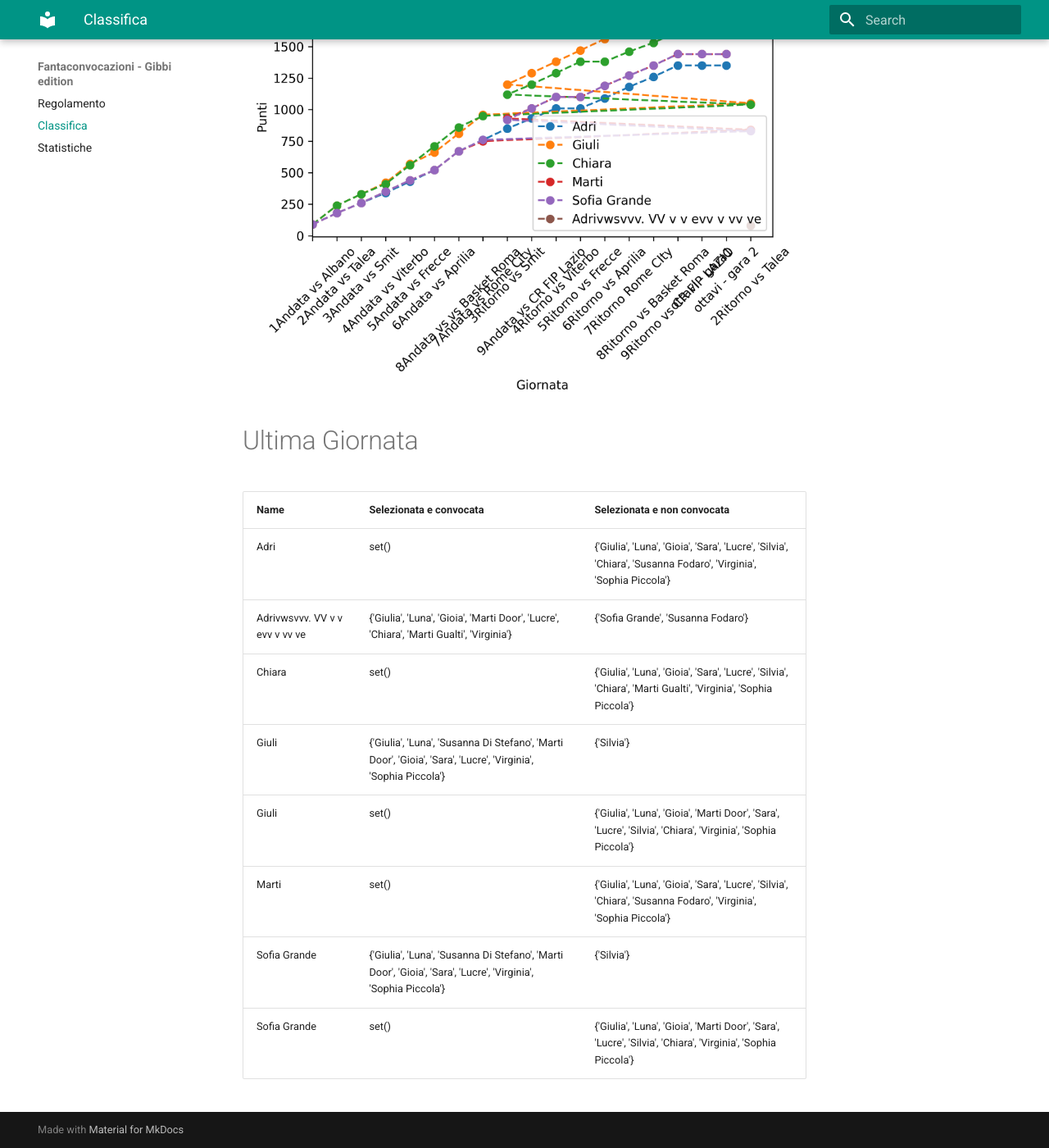
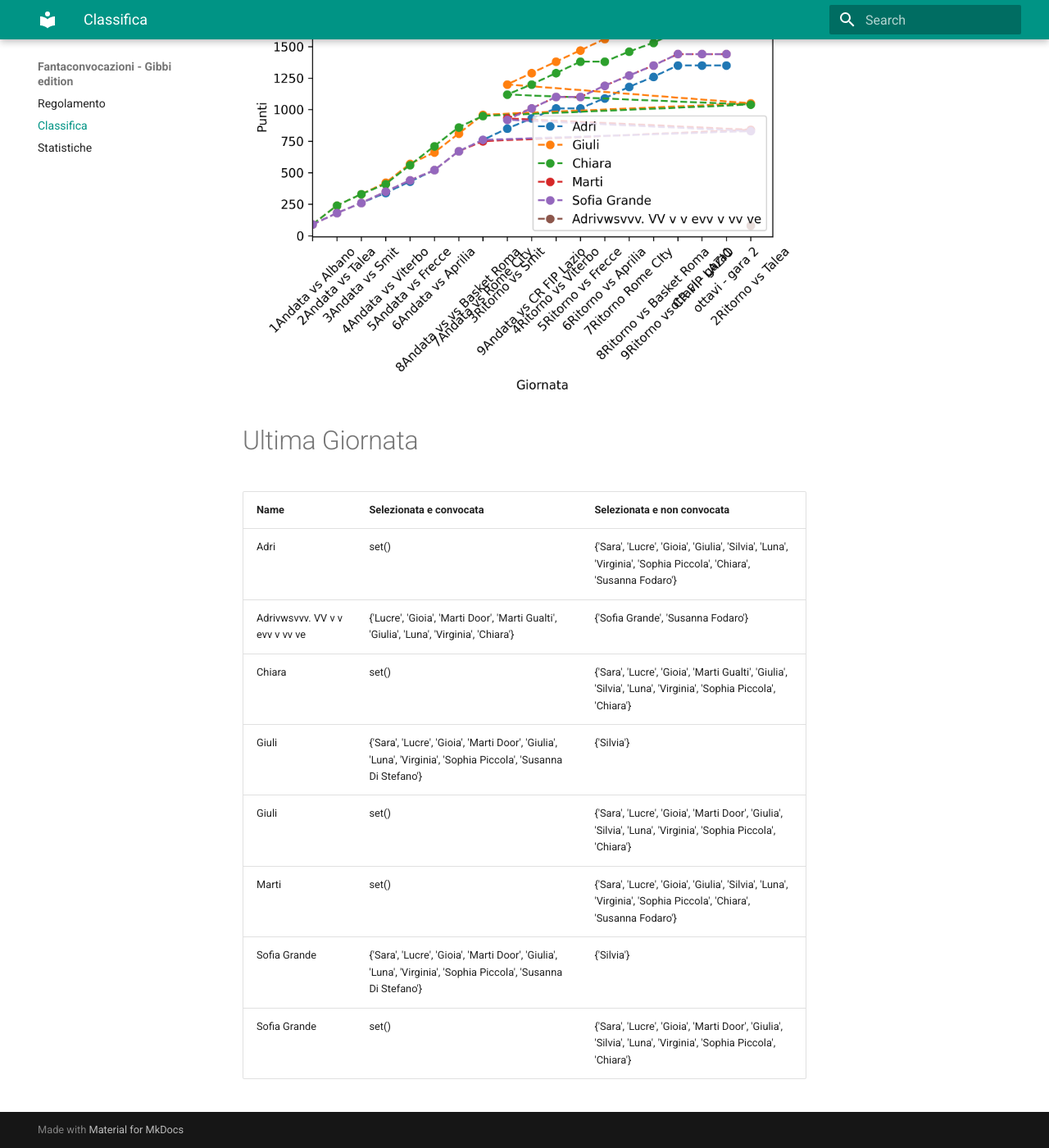
Before and after one commit to martinig94/fantagibbi, an MkDocs documentation site: the page built from docs/Classifica.md, in a window 1280 px wide and 1400 px high, scrolled down 676 px. Shown: the whole window at 82% size. Built offline with MkDocs 1.6.1 and Material for MkDocs 9.7.7, drawn with Linux system fonts in a browser that asks for light colours.

Commit message:
Auto-update from main.py

```diff
--- a/docs/Classifica.md
+++ b/docs/Classifica.md
@@ -19,12 +19,12 @@
 <!-- START_TABLE CORRECT -->
 | Name                           | Selezionata e convocata                                                                                        | Selezionata e non convocata                                                                                      |
 |:-------------------------------|:---------------------------------------------------------------------------------------------------------------|:-----------------------------------------------------------------------------------------------------------------|
-| Adri                           | set()                                                                                                          | {'Giulia', 'Luna', 'Gioia', 'Sara', 'Lucre', 'Silvia', 'Chiara', 'Susanna Fodaro', 'Virginia', 'Sophia Piccola'} |
-| Adrivwsvvv. VV v v evv v vv ve | {'Giulia', 'Luna', 'Gioia', 'Marti Door', 'Lucre', 'Chiara', 'Marti Gualti', 'Virginia'}                       | {'Sofia Grande', 'Susanna Fodaro'}                                                                               |
-| Chiara                         | set()                                                                                                          | {'Giulia', 'Luna', 'Gioia', 'Sara', 'Lucre', 'Silvia', 'Chiara', 'Marti Gualti', 'Virginia', 'Sophia Piccola'}   |
-| Giuli                          | {'Giulia', 'Luna', 'Susanna Di Stefano', 'Marti Door', 'Gioia', 'Sara', 'Lucre', 'Virginia', 'Sophia Piccola'} | {'Silvia'}                                                                                                       |
-| Giuli                          | set()                                                                                                          | {'Giulia', 'Luna', 'Gioia', 'Marti Door', 'Sara', 'Lucre', 'Silvia', 'Chiara', 'Virginia', 'Sophia Piccola'}     |
-| Marti                          | set()                                                                                                          | {'Giulia', 'Luna', 'Gioia', 'Sara', 'Lucre', 'Silvia', 'Chiara', 'Susanna Fodaro', 'Virginia', 'Sophia Piccola'} |
-| Sofia Grande                   | {'Giulia', 'Luna', 'Susanna Di Stefano', 'Marti Door', 'Gioia', 'Sara', 'Lucre', 'Virginia', 'Sophia Piccola'} | {'Silvia'}                                                                                                       |
-| Sofia Grande                   | set()                                                                                                          | {'Giulia', 'Luna', 'Gioia', 'Marti Door', 'Sara', 'Lucre', 'Silvia', 'Chiara', 'Virginia', 'Sophia Piccola'}     |
+| Adri                           | set()                                                                                                          | {'Sara', 'Lucre', 'Gioia', 'Giulia', 'Silvia', 'Luna', 'Virginia', 'Sophia Piccola', 'Chiara', 'Susanna Fodaro'} |
+| Adrivwsvvv. VV v v evv v vv ve | {'Lucre', 'Gioia', 'Marti Door', 'Marti Gualti', 'Giulia', 'Luna', 'Virginia', 'Chiara'}                       | {'Sofia Grande', 'Susanna Fodaro'}                                                                               |
+| Chiara                         | set()                                                                                                          | {'Sara', 'Lucre', 'Gioia', 'Marti Gualti', 'Giulia', 'Silvia', 'Luna', 'Virginia', 'Sophia Piccola', 'Chiara'}   |
+| Giuli                          | {'Sara', 'Lucre', 'Gioia', 'Marti Door', 'Giulia', 'Luna', 'Virginia', 'Sophia Piccola', 'Susanna Di Stefano'} | {'Silvia'}                                                                                                       |
+| Giuli                          | set()                                                                                                          | {'Sara', 'Lucre', 'Gioia', 'Marti Door', 'Giulia', 'Silvia', 'Luna', 'Virginia', 'Sophia Piccola', 'Chiara'}     |
+| Marti                          | set()                                                                                                          | {'Sara', 'Lucre', 'Gioia', 'Giulia', 'Silvia', 'Luna', 'Virginia', 'Sophia Piccola', 'Chiara', 'Susanna Fodaro'} |
+| Sofia Grande                   | {'Sara', 'Lucre', 'Gioia', 'Marti Door', 'Giulia', 'Luna', 'Virginia', 'Sophia Piccola', 'Susanna Di Stefano'} | {'Silvia'}                                                                                                       |
+| Sofia Grande                   | set()                                                                                                          | {'Sara', 'Lucre', 'Gioia', 'Marti Door', 'Giulia', 'Silvia', 'Luna', 'Virginia', 'Sophia Piccola', 'Chiara'}     |
 <!-- END_TABLE CORRECT -->
```
